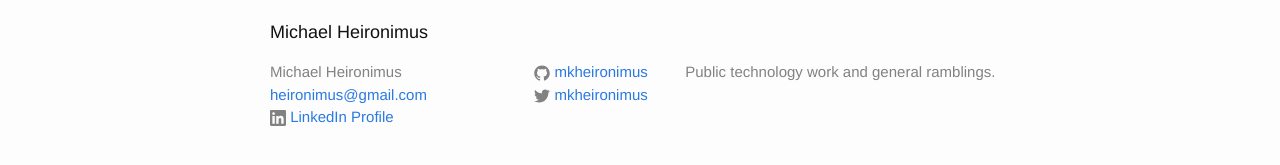
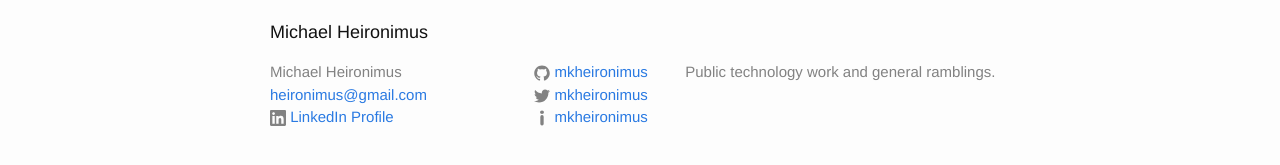
Before and after one commit to mkheironimus/mkheironimus.github.io, a Jekyll site: the page built from index.html, in a window 1280 px wide. Shown: the part 668-833 px from the top of the page. Built offline with Jekyll 4.4.1, drawn with Linux system fonts in a browser that asks for light colours.

Commit message:
Re-add imgur since I put something there.

```diff
--- a/_config.yml
+++ b/_config.yml
@@ -11,7 +11,7 @@ exclude:
 github_username: mkheironimus
 twitter_username: mkheironimus
 #instagram_username: mkheironimus
-#imgur_username: mkheironimus
+imgur_username: mkheironimus
 linkedin_profile: mkheironimus # Appended to "https://www.linkedin.com/in/"
 #gplus_profile: 109124198906391000400 # Appended to "https://plus.google.com/"
 gems: # coffeescript and paginate plugins are default for github pages
@@ -35,6 +35,6 @@ defaults:
         links:
           - https://www.linkedin.com/in/mkheironimus
           - https://twitter.com/mkheironimus
+          - https://mkheironimus.imgur.com/
 #         - https://plus.google.com/109124198906391000400
-#         - http://mkheironimus.imgur.com/
 #         - https://www.instagram.com/mkheironimus/
--- a/_includes/icon-imgur.html
+++ b/_includes/icon-imgur.html
@@ -1 +1 @@
-<a href="http://{{ include.username }}.imgur.com/"><span class="icon icon--imgur">{% include icon-imgur.svg %}</span><span class="username">{{ include.username }}</span></a>
+<a href="https://{{ include.username }}.imgur.com/"><span class="icon icon--imgur">{% include icon-imgur.svg %}</span><span class="username">{{ include.username }}</span></a>
```
